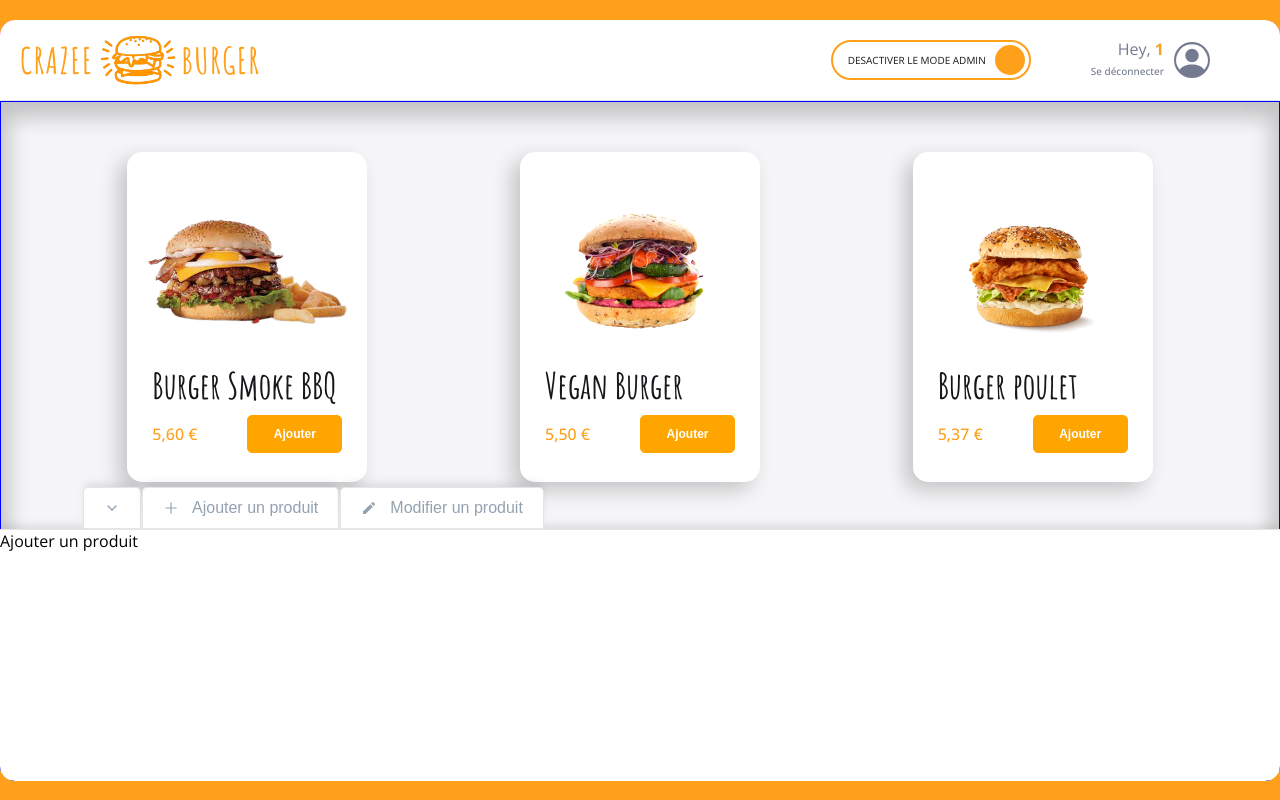
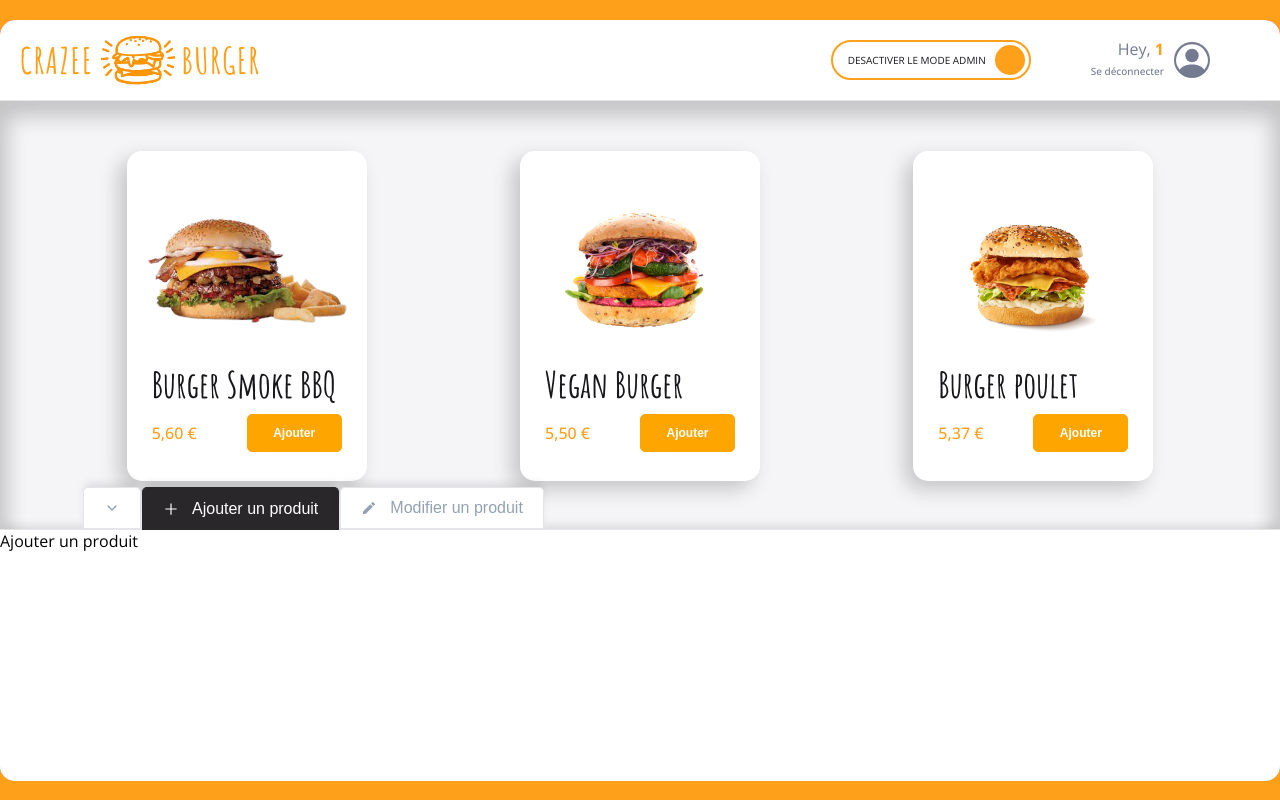
Before and after one commit to NhatHONGUYEN/crazee-burger, a React (Vite) app: page /order/1 in a window 1280 px wide. Built offline with nearby package versions, Linux system fonts and the light colour scheme; grey boxes are pictures that could not be loaded.

Commit message:
💄 F07: THEME > Add shadows

```diff
--- a/src/component/pages/order/Main/Admin/AdminPanel.jsx
+++ b/src/component/pages/order/Main/Admin/AdminPanel.jsx
@@ -23,5 +23,5 @@ const AdminPanelStyled = styled.div`
   border-bottom-right-radius: ${theme.borderRadius.extraRound};
   background: ${theme.colors.white};
   border-top: 1px solid ${theme.colors.greyLight};
-  box-shadow: 0px -6px 8px -2px rgba(0, 0, 0, 0.1);
+  box-shadow: ${theme.shadows.subtle};
 `;
--- a/src/component/pages/order/Main/Admin/AdminTabs.jsx
+++ b/src/component/pages/order/Main/Admin/AdminTabs.jsx
@@ -32,10 +32,11 @@ export default function AdminTabs() {
 
       {tabs.map((tab) => (
         <Tab
+          key={tab.id}
           label={tab.label}
           Icon={tab.Icon}
           onClick={() => selectTab(tab.index)}
-          className={currentTabSelected === tabs.index ? "is-active" : ""}
+          className={currentTabSelected === tab.index ? "is-active" : ""}
         />
       ))}
     </AdminTabsStyled>
--- a/src/component/pages/order/Main/Admin/getTabsConfig.jsx
+++ b/src/component/pages/order/Main/Admin/getTabsConfig.jsx
@@ -1,13 +1,15 @@
 import { MdModeEditOutline } from "react-icons/md";
 import { AiOutlinePlus } from "react-icons/ai";
 
-export const getTabsConfig = (currentTabSelected) => [
+export const getTabsConfig = () => [
   {
+    id: 1,
     index: "add",
     label: "Ajouter un produit",
     Icon: <AiOutlinePlus />,
   },
   {
+    id: 2,
     index: "edit",
     label: "Modifier un produit",
     Icon: <MdModeEditOutline />,
--- a/src/component/pages/order/Main/Menu.jsx
+++ b/src/component/pages/order/Main/Menu.jsx
@@ -25,7 +25,6 @@ export default function Menu() {
 }
 
 const MenuStyled = styled.div`
-  border: 1px solid blue;
   background: ${theme.colors.background_white};
   display: grid;
   grid-template-columns: repeat(4, 1fr);
--- a/src/component/reusable-ui/Card.jsx
+++ b/src/component/reusable-ui/Card.jsx
@@ -30,7 +30,7 @@ const CardStyled = styled.div`
   grid-template-rows: 65% 1fr;
   padding: 20px;
   padding-bottom: 10px;
-  box-shadow: -8px 8px 20px 0px rgb(0 0 0 / 20%);
+  box-shadow: ${theme.shadows.medium};
   border-radius: ${theme.borderRadius.extraRound};
 
   .image {
```
